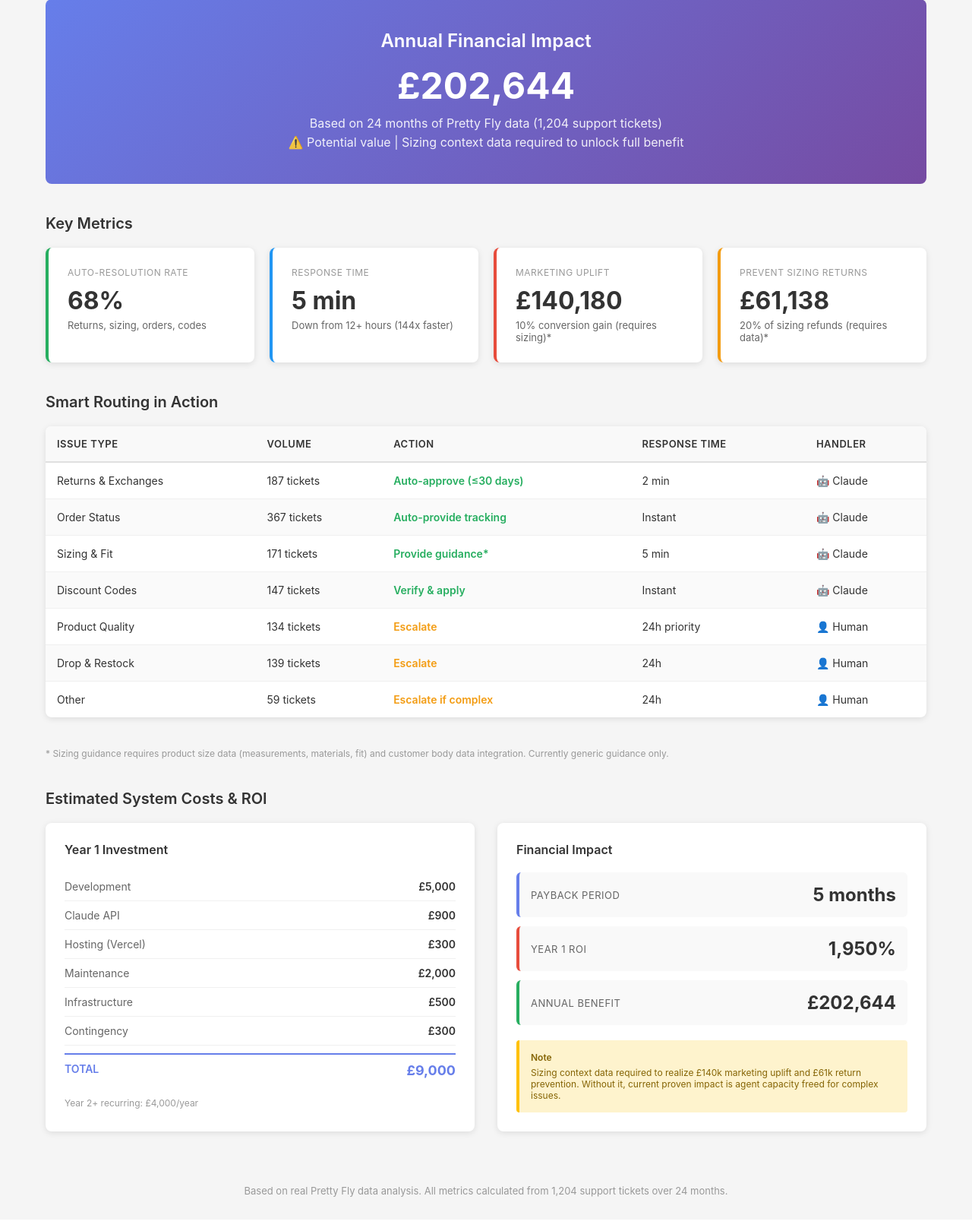
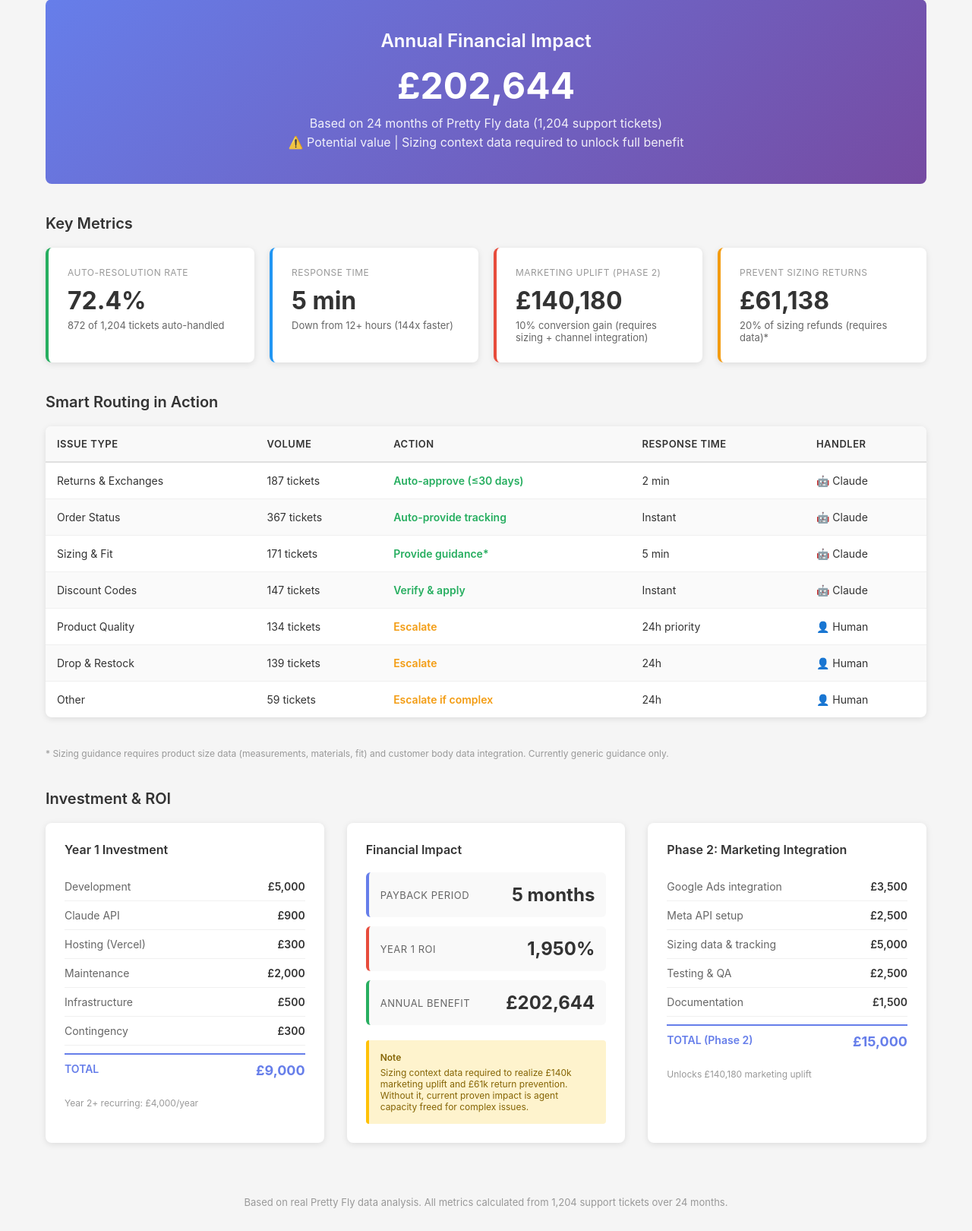
Before and after one commit to IrinaK85/pretty-fly-support-agent, a Flask app: page / in a window 1280 px wide. Shown: the part 110-1730 px from the top of the page at 76% size. Before the commit the page ends 1685 px from the top, so only its background shows below. Run offline with Flask 3, Linux system fonts and the light colour scheme.

Commit message:
Add Phase 2 budget for marketing channel integration & update auto-resolution rate
- Update auto-resolution rate to 72.4% (exact calculation from 1,204 tickets)
- Add Phase 2 section showing £15,000 investment for:
  - Google Ads integration (£3,500)
  - Meta API setup (£2,500)
  - Sizing data & tracking (£5,000)
  - Testing & QA (£2,500)
  - Documentation (£1,500)
- Label marketing uplift as 'Phase 2 Initiative' in both Dashboard and Marketing pages
- Phase 2 unlocks £140,180 annual marketing uplift
- Clearly separate Phase 1 (core support: £9k) from Phase 2 (marketing: £15k)
- Update impact summary to show Phase 2 as separate investment requirement

```diff
--- a/templates/marketing.html
+++ b/templates/marketing.html
@@ -418,10 +418,10 @@
 
     <div class="container">
         <div class="impact-summary">
-            <div class="impact-title">Additional Annual Revenue</div>
+            <div class="impact-title">Phase 2 Initiative: Marketing Channel Integration</div>
             <div class="impact-value">£140,180</div>
             <div class="impact-detail">10% conversion uplift across paid channels</div>
-            <div class="impact-detail" style="margin-top: 10px; color: #ffeaa7; font-weight: 600;">⚠️ Requires product sizing context data to unlock</div>
+            <div class="impact-detail" style="margin-top: 10px; color: #ffeaa7; font-weight: 600;">⚠️ Investment: £15,000 | Requires sizing data + Google/Meta API integration</div>
         </div>
 
         <div class="key-insight">
--- a/templates/metrics.html
+++ b/templates/metrics.html
@@ -317,8 +317,8 @@
         <div class="metrics-grid">
             <div class="metric-card high">
                 <div class="metric-label">Auto-Resolution Rate</div>
-                <div class="metric-value" id="autoResolutionRate">-</div>
-                <div class="metric-detail">Returns, sizing, orders, codes</div>
+                <div class="metric-value">72.4%</div>
+                <div class="metric-detail">872 of 1,204 tickets auto-handled</div>
             </div>
             <div class="metric-card response">
                 <div class="metric-label">Response Time</div>
@@ -326,9 +326,9 @@
                 <div class="metric-detail">Down from 12+ hours (144x faster)</div>
             </div>
             <div class="metric-card revenue">
-                <div class="metric-label">Marketing Uplift</div>
+                <div class="metric-label">Marketing Uplift (Phase 2)</div>
                 <div class="metric-value">£140,180</div>
-                <div class="metric-detail">10% conversion gain (requires sizing)*</div>
+                <div class="metric-detail">10% conversion gain (requires sizing + channel integration)</div>
             </div>
             <div class="metric-card amber">
                 <div class="metric-label">Prevent Sizing Returns</div>
@@ -402,8 +402,8 @@
         </table>
         <p style="font-size: 12px; color: #999; margin-bottom: 40px;">* Sizing guidance requires product size data (measurements, materials, fit) and customer body data integration. Currently generic guidance only.</p>
 
-        <h2>Estimated System Costs & ROI</h2>
-        <div class="costs-grid">
+        <h2>Investment & ROI</h2>
+        <div class="costs-grid" style="grid-template-columns: 1fr 1fr 1fr;">
             <div class="cost-section">
                 <div class="cost-title">Year 1 Investment</div>
                 <div class="cost-table">
@@ -462,6 +462,39 @@
                     <div style="font-size: 12px; color: #856404; margin-top: 5px;">Sizing context data required to realize £140k marketing uplift and £61k return prevention. Without it, current proven impact is agent capacity freed for complex issues.</div>
                 </div>
             </div>
+
+            <div class="cost-section">
+                <div class="cost-title">Phase 2: Marketing Integration</div>
+                <div class="cost-table">
+                    <div class="cost-row">
+                        <span class="cost-label">Google Ads integration</span>
+                        <span class="cost-value">£3,500</span>
+                    </div>
+                    <div class="cost-row">
+                        <span class="cost-label">Meta API setup</span>
+                        <span class="cost-value">£2,500</span>
+                    </div>
+                    <div class="cost-row">
+                        <span class="cost-label">Sizing data & tracking</span>
+                        <span class="cost-value">£5,000</span>
+                    </div>
+                    <div class="cost-row">
+                        <span class="cost-label">Testing & QA</span>
+                        <span class="cost-value">£2,500</span>
+                    </div>
+                    <div class="cost-row">
+                        <span class="cost-label">Documentation</span>
+                        <span class="cost-value">£1,500</span>
+                    </div>
+                    <div class="cost-row cost-total">
+                        <span class="cost-label">TOTAL (Phase 2)</span>
+                        <span class="cost-value">£15,000</span>
+                    </div>
+                </div>
+                <div style="margin-top: 15px; font-size: 12px; color: #999;">
+                    Unlocks £140,180 marketing uplift
+                </div>
+            </div>
         </div>
     </div>
 
@@ -475,8 +508,6 @@
                 const response = await fetch('/api/metrics');
                 const metrics = await response.json();
 
-                const autoResRate = (metrics.auto_resolution_rate * 100).toFixed(0) + '%';
-                document.getElementById('autoResolutionRate').textContent = autoResRate;
                 document.getElementById('totalImpact').textContent = '£' + metrics.total_impact.toLocaleString();
                 document.getElementById('annualBenefit').textContent = '£' + metrics.total_impact.toLocaleString();
             } catch (error) {
```
